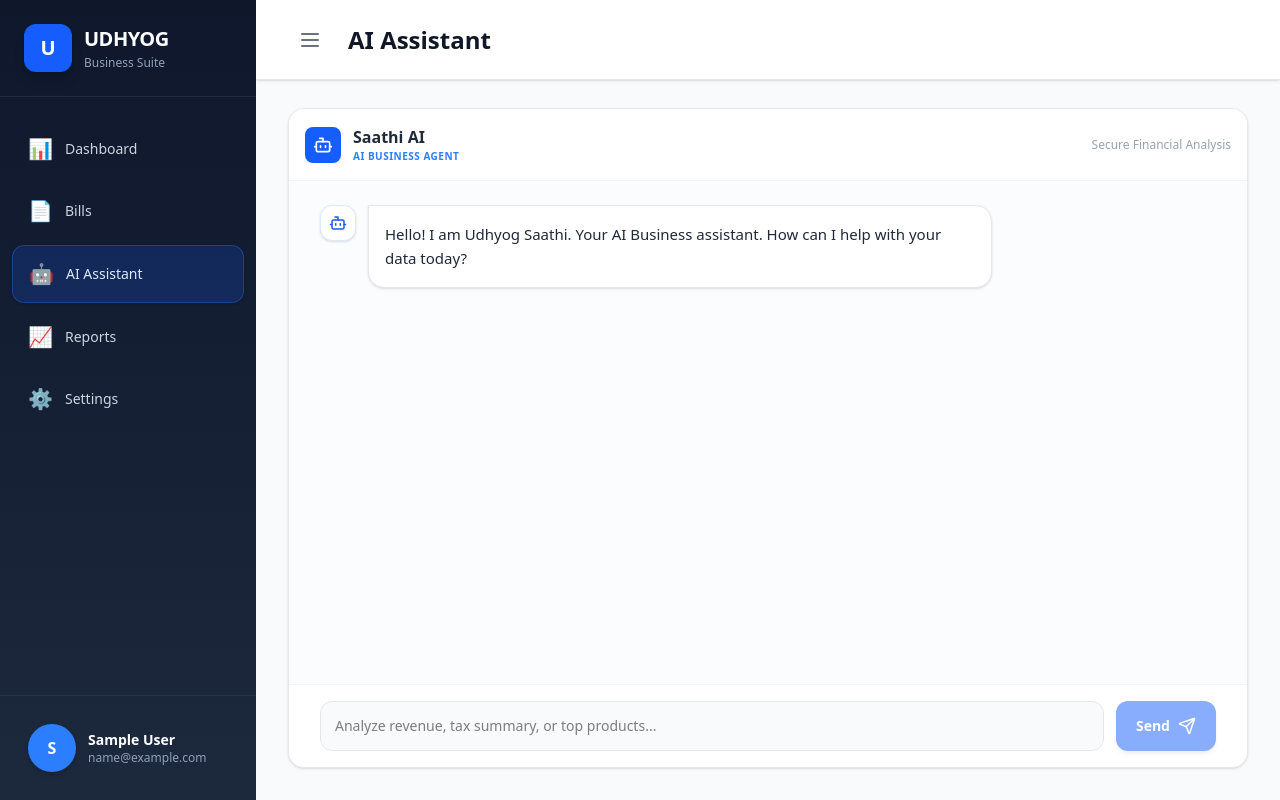
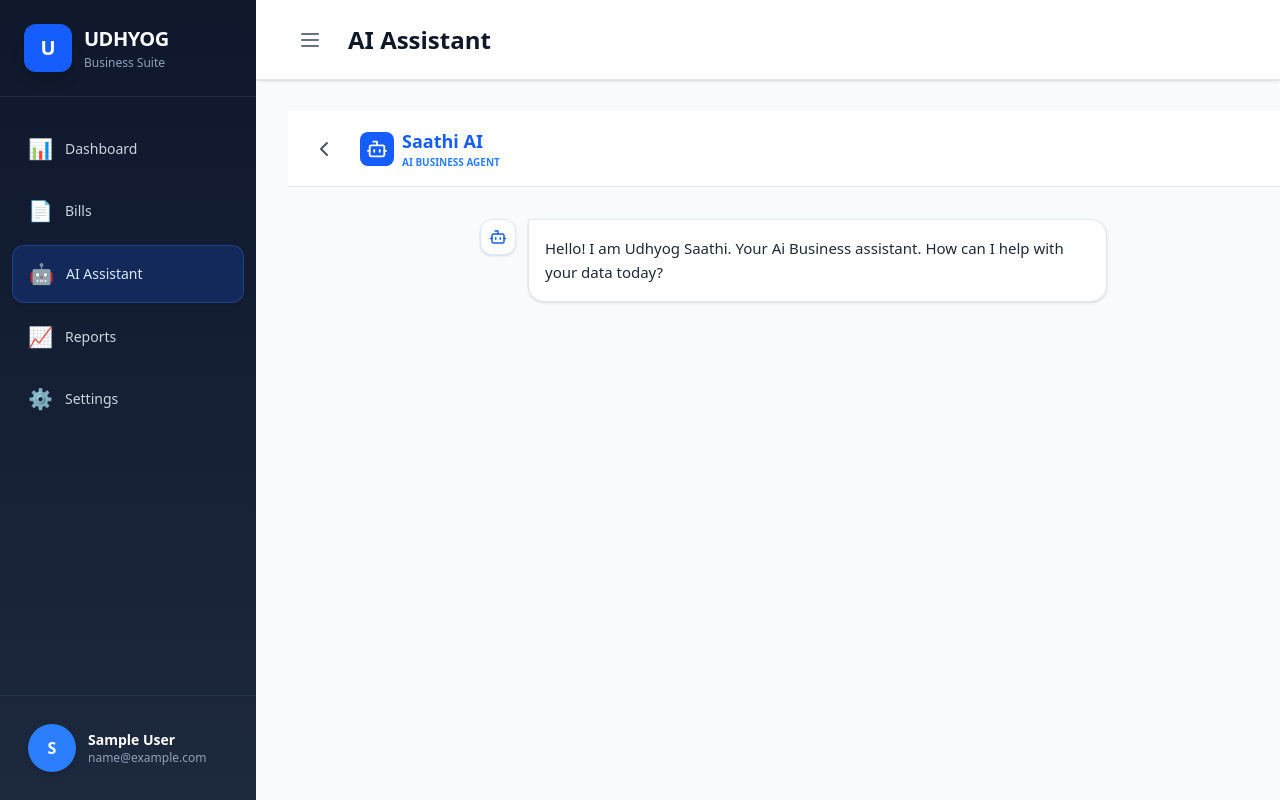
Before and after one commit to Manish-bhargava/udhyog-saathi-frontend, a React (Vite) app: page /ai-assistant in a window 1280 px wide. Built offline with nearby package versions, Linux system fonts and the light colour scheme; sample sign-in values are in the browser's storage.

Commit message:
fixed chat bot ui

```diff
--- a/src/features/aiAssistant/ChatInterface.jsx
+++ b/src/features/aiAssistant/ChatInterface.jsx
@@ -1,139 +1,9 @@
-// import React, { useState, useEffect, useRef } from 'react';
-// import { Send, User, Bot, Loader2, ChevronLeft } from 'lucide-react';
-
-// const ChatInterface = () => {
-//   const [messages, setMessages] = useState([
-//     { role: 'assistant', content: 'Hello! I am Udhyog Saathi. Your Ai Business assistant. How can I help with your  data today?' }
-//   ]);
-//   const [input, setInput] = useState('');
-//   const [isLoading, setIsLoading] = useState(false);
-//   const scrollRef = useRef(null);
-
-//   // Auto-scroll to bottom whenever messages change
-//   useEffect(() => {
-//     scrollRef.current?.scrollIntoView({ behavior: 'smooth' });
-//   }, [messages]);
-
-//   const handleSendMessage = async (e) => {
-//     e.preventDefault();
-//     if (!input.trim() || isLoading) return;
-
-//     const userMessage = input.trim();
-//     setInput('');
-//     setMessages((prev) => [...prev, { role: 'user', content: userMessage }]);
-//     setIsLoading(true);
-
-//     try {
-//       const response = await fetch('http://localhost:3000/api/v1/ai/message', {
-//         method: 'POST',
-//         headers: {
-//           'Content-Type': 'application/json',
-//           'Authorization': `Bearer ${localStorage.getItem('token')}` // Uses your JWT
-//         },
-//         body: JSON.stringify({ message: userMessage }),
-//       });
-
-//       const data = await response.json();
-//       setMessages((prev) => [...prev, { role: 'assistant', content: data.reply }]);
-//     } catch (error) {
-//       setMessages((prev) => [...prev, { role: 'assistant', content: "Sorry, I'm having trouble connecting to the server." }]);
-//     } finally {
-//       setIsLoading(false);
-//     }
-//   };
-
-//   return (
-//     <div className="flex flex-col h-screen w-screen bg-white overflow-hidden">
-//       {/* Header - White & Blue Theme with Back Key */}
-//       <div className="bg-white border-b border-gray-200 p-4 text-blue-600 flex items-center justify-between shadow-sm">
-//         <div className="flex items-center gap-4">
-//           {/* Back Key - navigates back in browser history */}
-//           <button
-//             onClick={() => window.history.back()}
-//             className="p-2 hover:bg-blue-50 rounded-full transition-colors"
-//           >
-//             <ChevronLeft size={24} className="text-gray-600" />
-//           </button>
-//           <div className="flex items-center gap-2">
-//             <div className="bg-blue-600 p-1.5 rounded-lg">
-//                <Bot size={22} className="text-white" />
-//             </div>
-//             <div>
-//              <h2 className="font-bold text-lg">Saathi AI</h2>
-//               <p className="text-[10px] text-blue-500 font-bold uppercase">AI Business Agent </p>
-//             </div>
-//           </div>
-//         </div>
-//         <div className="hidden md:block text-xs text-gray-400 font-medium">Secure Financial Analysis</div>
-//       </div>
-
-//       {/* Message Container - Expanded */}
-//       <div className="flex-1 overflow-y-auto p-4 md:p-8 space-y-6 bg-slate-50">
-//         <div className="max-w-4xl mx-auto">
-//           {messages.map((msg, index) => (
-//             <div key={index} className={`flex mb-6 ${msg.role === 'user' ? 'justify-end' : 'justify-start'}`}>
-//               <div className={`flex items-start gap-3 max-w-[85%] md:max-w-[70%] ${msg.role === 'user' ? 'flex-row-reverse' : ''}`}>
-//                 <div className={`p-2 rounded-xl shadow-sm ${msg.role === 'user' ? 'bg-blue-600 text-white' : 'bg-white border border-blue-100 text-blue-600'}`}>
-//                   {msg.role === 'user' ? <User size={18} /> : <Bot size={18} />}
-//                 </div>
-//                 <div className={`p-4 rounded-2xl text-[15px] leading-relaxed shadow-sm ${
-//                   msg.role === 'user'
-//                     ? 'bg-blue-600 text-white rounded-tr-none'
-//                     : 'bg-white border border-gray-200 text-gray-800 rounded-tl-none'
-//                 }`}>
-//                   {msg.content}
-//                 </div>
-//               </div>
-//             </div>
-//           ))}
-//           {isLoading && (
-//             <div className="flex justify-start items-center gap-3 text-blue-500 text-sm font-medium animate-pulse">
-//               <div className="p-2 bg-white rounded-xl border border-blue-50">
-//                 <Loader2 size={16} className="animate-spin" />
-//               </div>
-//               Calculating your wholesale metrics...
-//             </div>
-//           )}
-//           <div ref={scrollRef} />
-//         </div>
-//       </div>
-
-//       {/* Input Area - Centered and Styled Blue */}
-//       <div className="p-4 bg-white border-t border-gray-100 shadow-[0_-4px_15px_-5px_rgba(0,0,0,0.05)]">
-//         <form onSubmit={handleSendMessage} className="max-w-4xl mx-auto flex gap-3">
-//           <input
-//             type="text"
-//             value={input}
-//             onChange={(e) => setInput(e.target.value)}
-//             placeholder="Analyze revenue, tax summary, or top products..."
-//             className="flex-1 p-4 bg-gray-50 border border-gray-200 rounded-2xl focus:outline-none focus:ring-2 focus:ring-blue-500 transition-all text-base"
-//           />
-//           <button
-//             type="submit"
-//             disabled={isLoading || !input.trim()}
-//             className="bg-blue-600 hover:bg-blue-700 text-white px-6 rounded-2xl transition-all disabled:opacity-50 shadow-lg shadow-blue-100 flex items-center gap-2"
-//           >
-//             <span className="hidden md:inline font-semibold">Send</span>
-//             <Send size={20} />
-//           </button>
-//         </form>
-//       </div>
-//     </div>
-//   );
-// };
-
-// export default ChatInterface;
-
-
-
-
-
 import React, { useState, useEffect, useRef } from 'react';
-import { Send, User, Bot, Loader2 } from 'lucide-react';
+import { Send, User, Bot, Loader2, ChevronLeft } from 'lucide-react';
 
 const ChatInterface = () => {
   const [messages, setMessages] = useState([
-    { role: 'assistant', content: 'Hello! I am Udhyog Saathi. Your AI Business assistant. How can I help with your data today?' }
+    { role: 'assistant', content: 'Hello! I am Udhyog Saathi. Your Ai Business assistant. How can I help with your data today?' }
   ]);
   const [input, setInput] = useState('');
   const [isLoading, setIsLoading] = useState(false);
@@ -150,6 +20,7 @@ const ChatInterface = () => {
 
     const userMessage = input.trim();
     setInput('');
+    // Optimistically add user message to UI
     setMessages((prev) => [...prev, { role: 'user', content: userMessage }]);
     setIsLoading(true);
 
@@ -158,14 +29,25 @@ const ChatInterface = () => {
         method: 'POST',
         headers: {
           'Content-Type': 'application/json',
-          'Authorization': `Bearer ${localStorage.getItem('token')}`
+          'Authorization': `Bearer ${localStorage.getItem('token')}` // Uses your JWT
         },
         body: JSON.stringify({ message: userMessage }),
       });
 
       const data = await response.json();
-      setMessages((prev) => [...prev, { role: 'assistant', content: data.reply }]);
+
+      // --- LOGIC CHANGE STARTS HERE ---
+      if (data.success === false) {
+        // Case: API returns an error (like LIMIT_REACHED)
+        setMessages((prev) => [...prev, { role: 'assistant', content: data.message }]);
+      } else {
+        // Case: Success, use the standard AI reply
+        setMessages((prev) => [...prev, { role: 'assistant', content: data.reply }]);
+      }
+      // --- LOGIC CHANGE ENDS HERE ---
+
     } catch (error) {
+      console.error("Chat Error:", error);
       setMessages((prev) => [...prev, { role: 'assistant', content: "Sorry, I'm having trouble connecting to the server." }]);
     } finally {
       setIsLoading(false);
@@ -173,29 +55,37 @@ const ChatInterface = () => {
   };
 
   return (
-    /* Removed h-screen w-screen to allow DashboardLayout to control dimensions */
-    <div className="flex flex-col h-[calc(100vh-140px)] bg-white rounded-2xl shadow-sm border border-gray-200 overflow-hidden">
-      {/* Sub-header inside the chat area for context */}
-      <div className="bg-white border-b border-gray-100 p-4 flex items-center justify-between">
-        <div className="flex items-center gap-3">
-          <div className="bg-blue-600 p-2 rounded-lg">
-            <Bot size={20} className="text-white" />
-          </div>
-          <div>
-            <h2 className="font-bold text-gray-800">Saathi AI</h2>
-            <p className="text-[10px] text-blue-500 font-bold uppercase tracking-wider">AI Business Agent</p>
+    <div className="flex flex-col h-screen w-screen bg-white overflow-hidden">
+      {/* Header - White & Blue Theme with Back Key */}
+      <div className="bg-white border-b border-gray-200 p-4 text-blue-600 flex items-center justify-between shadow-sm">
+        <div className="flex items-center gap-4">
+          {/* Back Key - navigates back in browser history */}
+          <button
+            onClick={() => window.history.back()}
+            className="p-2 hover:bg-blue-50 rounded-full transition-colors"
+          >
+            <ChevronLeft size={24} className="text-gray-600" />
+          </button>
+          <div className="flex items-center gap-2">
+            <div className="bg-blue-600 p-1.5 rounded-lg">
+               <Bot size={22} className="text-white" />
+            </div>
+            <div>
+             <h2 className="font-bold text-lg">Saathi AI</h2>
+              <p className="text-[10px] text-blue-500 font-bold uppercase">AI Business Agent </p>
+            </div>
           </div>
         </div>
-        <div className="text-xs text-gray-400 font-medium">Secure Financial Analysis</div>
+        <div className="hidden md:block text-xs text-gray-400 font-medium">Secure Financial Analysis</div>
       </div>
 
-      {/* Message Container */}
-      <div className="flex-1 overflow-y-auto p-4 md:p-6 space-y-6 bg-slate-50/50">
+      {/* Message Container - Expanded */}
+      <div className="flex-1 overflow-y-auto p-4 md:p-8 space-y-6 bg-slate-50">
         <div className="max-w-4xl mx-auto">
           {messages.map((msg, index) => (
             <div key={index} className={`flex mb-6 ${msg.role === 'user' ? 'justify-end' : 'justify-start'}`}>
-              <div className={`flex items-start gap-3 max-w-[85%] md:max-w-[75%] ${msg.role === 'user' ? 'flex-row-reverse' : ''}`}>
-                <div className={`p-2 rounded-xl shadow-sm shrink-0 ${msg.role === 'user' ? 'bg-blue-600 text-white' : 'bg-white border border-blue-100 text-blue-600'}`}>
+              <div className={`flex items-start gap-3 max-w-[85%] md:max-w-[70%] ${msg.role === 'user' ? 'flex-row-reverse' : ''}`}>
+                <div className={`p-2 rounded-xl shadow-sm ${msg.role === 'user' ? 'bg-blue-600 text-white' : 'bg-white border border-blue-100 text-blue-600'}`}>
                   {msg.role === 'user' ? <User size={18} /> : <Bot size={18} />}
                 </div>
                 <div className={`p-4 rounded-2xl text-[15px] leading-relaxed shadow-sm ${
@@ -220,23 +110,23 @@ const ChatInterface = () => {
         </div>
       </div>
 
-      {/* Input Area */}
-      <div className="p-4 bg-white border-t border-gray-100">
+      {/* Input Area - Centered and Styled Blue */}
+      <div className="p-4 bg-white border-t border-gray-100 shadow-[0_-4px_15px_-5px_rgba(0,0,0,0.05)]">
         <form onSubmit={handleSendMessage} className="max-w-4xl mx-auto flex gap-3">
           <input
             type="text"
             value={input}
             onChange={(e) => setInput(e.target.value)}
             placeholder="Analyze revenue, tax summary, or top products..."
-            className="flex-1 p-3.5 bg-gray-50 border border-gray-200 rounded-xl focus:outline-none focus:ring-2 focus:ring-blue-500 transition-all text-sm"
+            className="flex-1 p-4 bg-gray-50 border border-gray-200 rounded-2xl focus:outline-none focus:ring-2 focus:ring-blue-500 transition-all text-base"
           />
           <button
             type="submit"
             disabled={isLoading || !input.trim()}
-            className="bg-blue-600 hover:bg-blue-700 text-white px-5 rounded-xl transition-all disabled:opacity-50 shadow-md flex items-center gap-2"
+            className="bg-blue-600 hover:bg-blue-700 text-white px-6 rounded-2xl transition-all disabled:opacity-50 shadow-lg shadow-blue-100 flex items-center gap-2"
           >
-            <span className="hidden md:inline font-semibold text-sm">Send</span>
-            <Send size={18} />
+            <span className="hidden md:inline font-semibold">Send</span>
+            <Send size={20} />
           </button>
         </form>
       </div>
--- a/src/features/bills/pages/PakkaBillsPage.jsx
+++ b/src/features/bills/pages/PakkaBillsPage.jsx
@@ -85,8 +85,8 @@ const PakkaBillsPage = () => {
   return (
     <div className="min-h-screen bg-gray-50 p-4 md:p-6">
       <div className="max-w-7xl mx-auto">
-        {/* Page Header */}
-        <div className="mb-8">
+
+        {/* <div className="mb-8">
           <div className="flex items-center mb-4">
             <div className="p-3 bg-blue-50 rounded-xl mr-4">
               <svg className="w-7 h-7 text-blue-600" fill="none" stroke="currentColor" viewBox="0 0 24 24">
@@ -113,7 +113,7 @@ const PakkaBillsPage = () => {
               </div>
             </div>
           </div>
-        </div>
+        </div> */}
 
         {/* Two Column Layout */}
         <div className="grid grid-cols-1 lg:grid-cols-2 gap-8">
```
